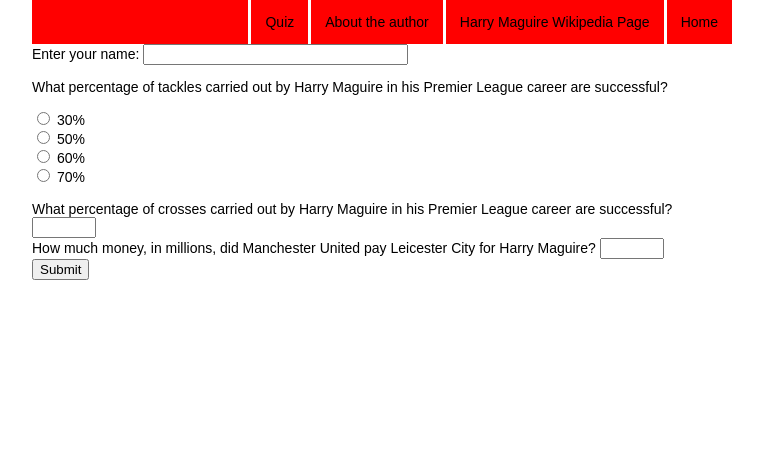
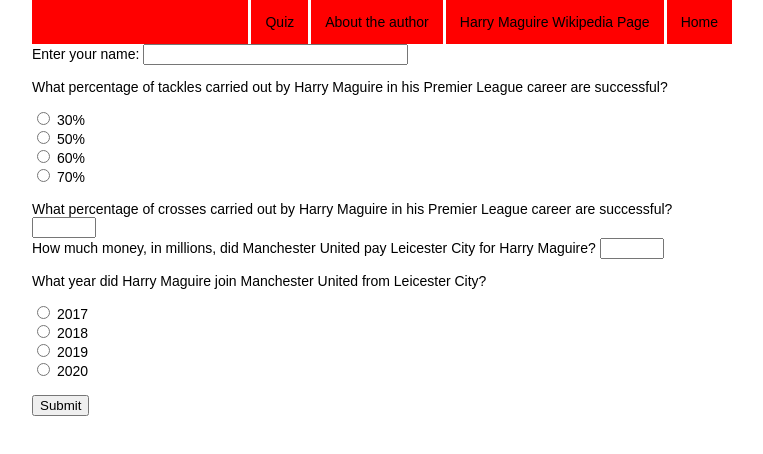
Before and after one commit to LouDawg1998/Harry-Maguire, a plain HTML site: page Harry Maguire Quiz.html in a window 1280 px wide. Shown: the whole page, without its empty margins (258-1021 px from the left). Drawn offline with Linux system fonts and the light colour scheme.

Commit message:
Update Harry Maguire Quiz.html

```diff
--- a/Harry Maguire Quiz.html
+++ b/Harry Maguire Quiz.html
@@ -29,7 +29,17 @@
   <br>
   <label for="payment">How much money, in millions, did Manchester United pay Leicester City for Harry Maguire?</label>
 <input type="number" name="talent" min="0" max="100" step="10">
-
+<br>
+<p>What year did Harry Maguire join Manchester United from Leicester City?</p>
+<input type="radio" name="idiot" value="2017">
+<label for="2017">2017</label><br>
+<input type="radio" name="idiot" value="2018">
+<label for="2018">2018</label><br>
+<input type="radio" name="idiot" value="2019">
+<label for="2019">2019</label><br>
+<input type="radio" name="idiot" value="2020">
+<label for="2020">2020</label><br>
+<br>
 </form>
 
 <button type="button" onclick="checkAnswer()">Submit</button>
```
